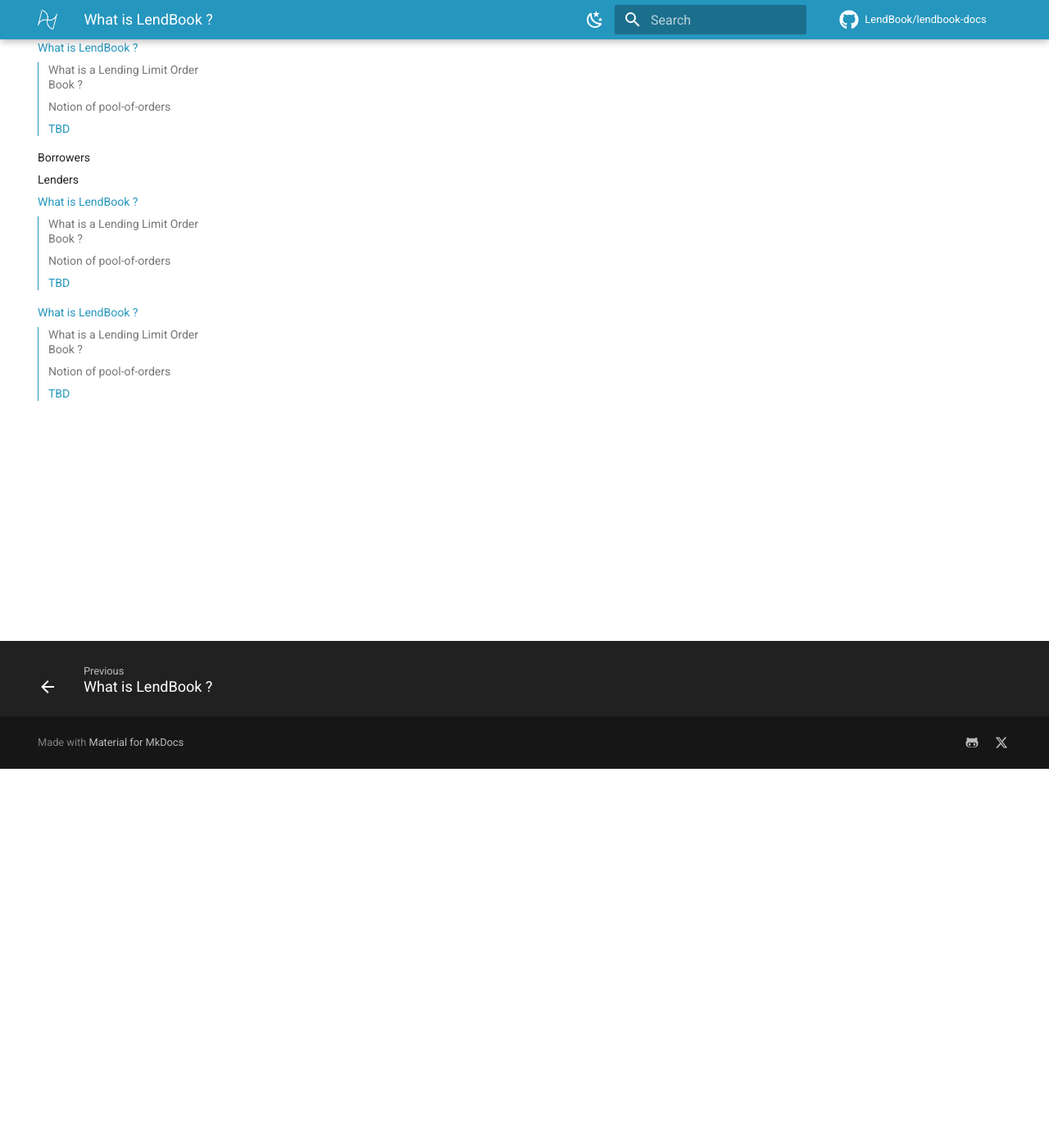
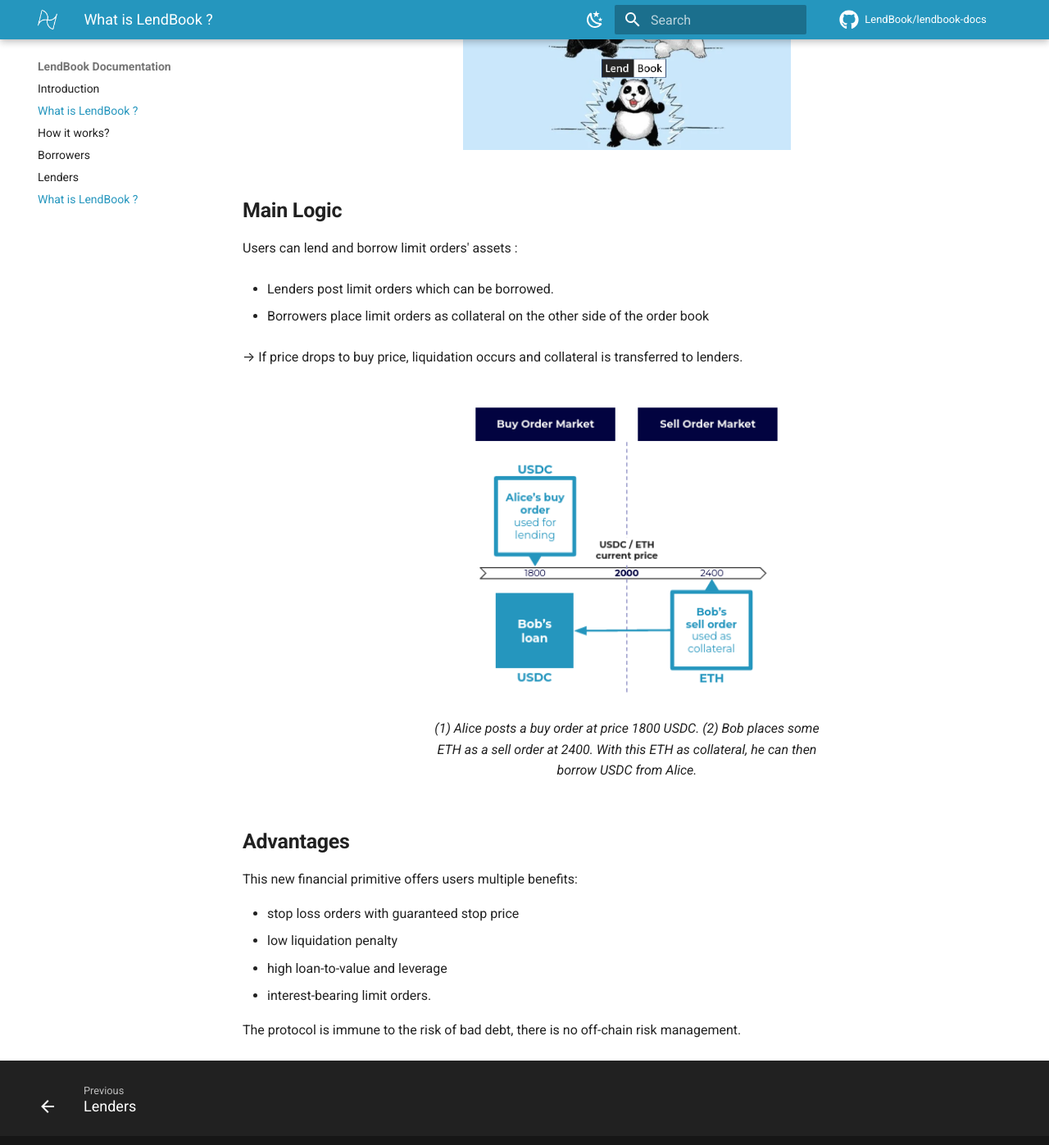
Before and after one commit to LendBook/lendbook-docs, an MkDocs documentation site: the page built from docs/base-features/understanding-llob.md, in a window 1280 px wide and 1400 px high, scrolled down 462 px. Shown: the top 1397 px of the window at 82% size. Built offline with MkDocs 1.6.1 and Material for MkDocs 9.7.7, drawn with Linux system fonts in a browser that asks for light colours; comment, search, counter and statistics services are not loaded; some of the changed text lies outside the part shown.

Commit message:
start of the doc

```diff
--- /dev/null
+++ b/docs/base-features/how-it-works.md
@@ -0,0 +1,6 @@
+
+## **Notion of pool-of-orders**
+
+TBD
+
+## TBD
--- a/docs/base-features/understanding-llob.md
+++ b/docs/base-features/understanding-llob.md
@@ -1,11 +1,42 @@
 
 
-## What is a Lending Limit Order Book ?
+<h2 style="font-weight: bold;">What is a LendBook ?</h2>
 
-TBD
+LendBook is a **Lending Limit Order Book (LLOB)**. It's a non-custodial, peer to peer, permissionless lending protocol that enables users to borrow limit orders’ assets collateralized by their own limit orders.
 
-## Notion of pool-of-orders
+In other words, it can be seen as the merger of a Limit Order Book and a lending protocol.
 
-TBD
 
-## TBD
+
+<figure markdown>
+  ![Image title](/images/meme_panda.png){ width="400" }
+</figure>
+
+<h2 style="font-weight: bold;">Main Logic</h2>
+
+
+Users can lend and borrow limit orders' assets :
+
+* Lenders post limit orders which can be borrowed.
+
+* Borrowers place limit orders as collateral on the other side of the order book
+
+→ If price drops to buy price, liquidation occurs and collateral is transferred to lenders.
+
+
+<figure markdown>
+  ![Image title](/images/understanding-llob_1.png){ width="400" }
+  <figcaption>(1) Alice posts a buy order at price 1800 USDC. (2) Bob places some ETH as a sell order at 2400. With this ETH as collateral, he can then borrow USDC from Alice.</figcaption>
+</figure>
+
+
+<h2 style="font-weight: bold;">Advantages</h2>
+
+This new financial primitive offers users multiple benefits:
+
+* stop loss orders with guaranteed stop price
+* low liquidation penalty
+* high loan-to-value and leverage
+* interest-bearing limit orders.
+
+The protocol is immune to the risk of bad debt, there is no off-chain risk management.
--- a/mkdocs.yml
+++ b/mkdocs.yml
@@ -3,12 +3,12 @@
 
 
 nav:
-  - INTRODUCTION:
-    - What is LendBook ?: base-features/understanding-llob.md
-    - Borrowers: borrower/benefits-borrower.md
-    - Lenders: lender/benefits-lender.md
-    - How it works?: base-features/understanding-llob.md
-    - Use Cases: base-features/understanding-llob.md
+  - Introduction: index.md
+  - What is LendBook ?: base-features/understanding-llob.md
+  - How it works?: base-features/how-it-works.md
+  - Borrowers: borrower/benefits-borrower.md
+  - Lenders: lender/benefits-lender.md
+  - Use Cases: base-features/understanding-llob.md
 
 
 
@@ -17,6 +17,9 @@
   name: material
   logo: "images/logo_white.png"
   favicon: "images/logo_white.png"
+  font:
+    text: Roboto
+    code: Roboto Mono
   icon:
     repo: fontawesome/brands/github
   features:
@@ -61,6 +64,7 @@
   - pymdownx.superfences
   - pymdownx.mark
   - attr_list
+  - md_in_html
   - pymdownx.emoji:
       emoji_index: !!python/name:materialx.emoji.twemoji
       emoji_generator: !!python/name:materialx.emoji.to_svg
```
Also changed, not shown: docs/index.md (+7 -1 lines), docs/images/meme_panda.png (added), docs/images/understanding-llob_1.png (added).
